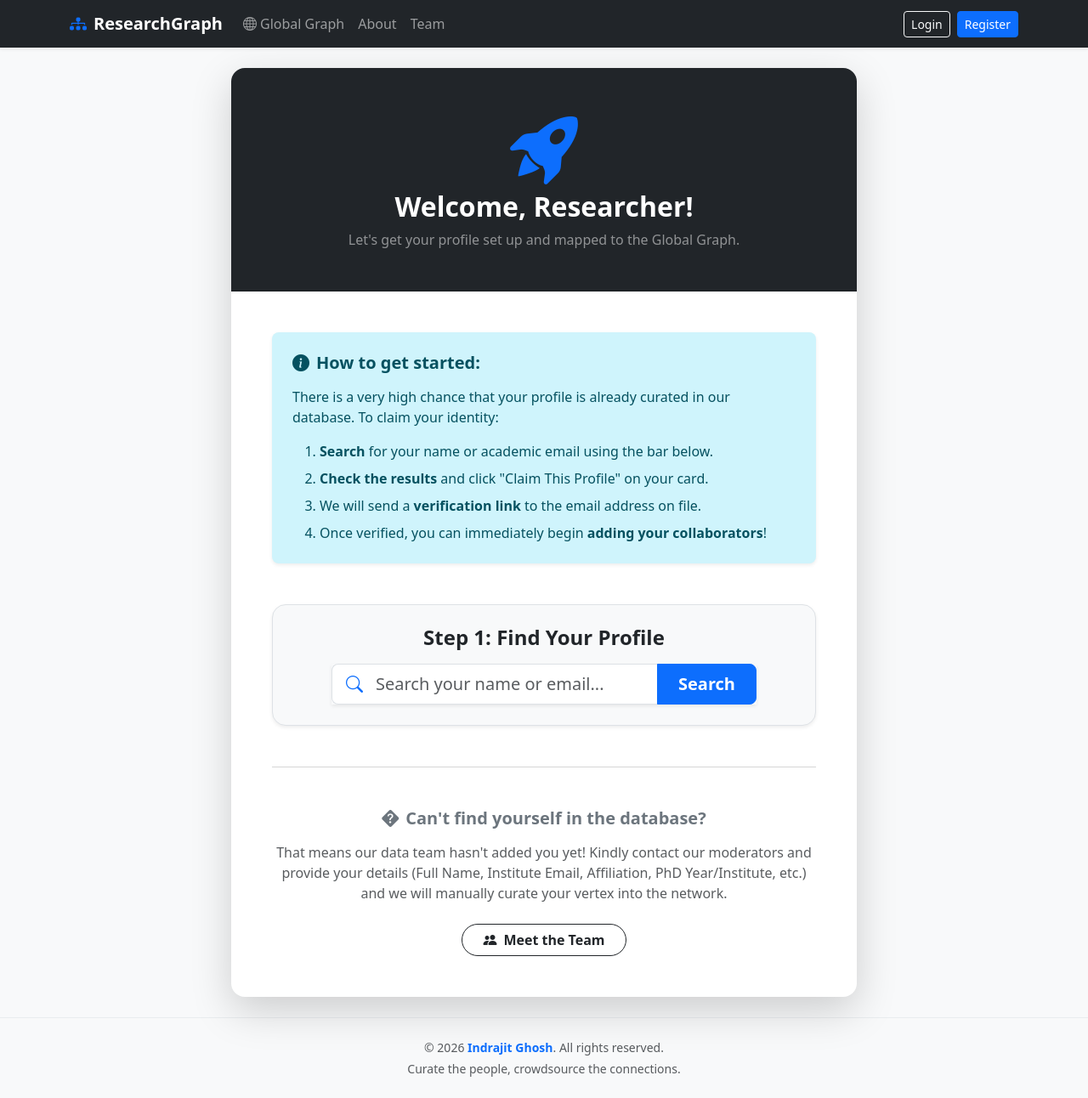
After one commit to indrajit912/ResearchGraph, a Flask app: page /welcome in a window 1280 px wide. The commit adds this page. Shown: the whole page at 85% size. Run offline with Flask 3, Linux system fonts and the light colour scheme.

Commit message:
aesthetic improvements

```diff
--- a/app/admin/routes.py
+++ b/app/admin/routes.py
@@ -282,6 +282,7 @@ def delete_researcher(uuid):
     collab_ids = [c.id for c in collabs]
     if collab_ids:
         CollaborationReport.query.filter(CollaborationReport.collaboration_id.in_(collab_ids)).delete(synchronize_session=False)
+        Collaboration.query.filter(Collaboration.id.in_(collab_ids)).delete(synchronize_session=False)
 
     ResearcherCorrectionReport.query.filter_by(researcher_id=uuid).delete(synchronize_session=False)
 
@@ -335,6 +336,7 @@ def resolve_researcher_report(report_id):
             collab_ids = [c.id for c in collabs]
             if collab_ids:
                 CollaborationReport.query.filter(CollaborationReport.collaboration_id.in_(collab_ids)).delete(synchronize_session=False)
+                Collaboration.query.filter(Collaboration.id.in_(collab_ids)).delete(synchronize_session=False)
 
             ResearcherCorrectionReport.query.filter(
                 ResearcherCorrectionReport.researcher_id == researcher.uuid,
--- a/app/main/routes.py
+++ b/app/main/routes.py
@@ -65,3 +65,8 @@ def team():
 @main_bp.route('/global-network')
 def global_network():
     return render_template('global_network.html')
+
+@main_bp.route('/welcome')
+def welcome():
+    form = SearchForm()
+    return render_template('welcome.html', form=form)
--- a/app/network/routes.py
+++ b/app/network/routes.py
@@ -11,8 +11,7 @@ from .forms import AddCollaborationForm, ReportCollaborationForm, ReportResearch
 @login_required
 def dashboard():
     if not current_user.researcher_id:
-        flash('Please search and claim your researcher profile first.', 'info')
-        return redirect(url_for('main.index'))
+        return redirect(url_for('main.welcome'))
 
     me = current_user.researcher
     # Get all collaborations where I am either A or B
--- a/app/templates/admin/researchers/create.html
+++ b/app/templates/admin/researchers/create.html
@@ -50,7 +50,7 @@
             <div class="row">
                 <div class="col-md-6 mb-3">
                     <label class="form-label text-muted small fw-bold text-uppercase"><i class="bi bi-building me-1"></i> {{ form.affiliation.label.text }}</label>
-                    {{ form.affiliation(class="form-control bg-light", placeholder="e.g. Stanford University") }}
+                    {{ form.affiliation(class="form-control bg-light", placeholder="e.g. Indian Statistical Institute") }}
                 </div>
                 <div class="col-md-6 mb-3">
                     <label class="form-label text-muted small fw-bold text-uppercase">{{ form.department.label.text }}</label>
--- a/app/templates/admin/researchers/edit.html
+++ b/app/templates/admin/researchers/edit.html
@@ -40,7 +40,7 @@
             <div class="row">
                 <div class="col-md-6 mb-3">
                     <label class="form-label text-muted small fw-bold text-uppercase"><i class="bi bi-building me-1"></i> {{ form.affiliation.label.text }}</label>
-                    {{ form.affiliation(class="form-control bg-light", placeholder="e.g. Stanford University") }}
+                    {{ form.affiliation(class="form-control bg-light", placeholder="e.g. Indian Statistical Institute") }}
                 </div>
                 <div class="col-md-6 mb-3">
                     <label class="form-label text-muted small fw-bold text-uppercase">{{ form.department.label.text }}</label>
--- a/app/templates/admin/researchers/view.html
+++ b/app/templates/admin/researchers/view.html
@@ -62,7 +62,7 @@
             <div class="row">
                 <div class="col-md-6 mb-3">
                     <label class="form-label text-muted small fw-bold text-uppercase"><i class="bi bi-building me-1"></i> {{ form.affiliation.label.text }}</label>
-                    {{ form.affiliation(class="form-control bg-light", disabled="disabled", placeholder="e.g. Stanford University") }}
+                    {{ form.affiliation(class="form-control bg-light", disabled="disabled", placeholder="e.g. Indian Statistical Institute") }}
                 </div>
                 <div class="col-md-6 mb-3">
                     <label class="form-label text-muted small fw-bold text-uppercase">{{ form.department.label.text }}</label>
--- a/app/templates/base.html
+++ b/app/templates/base.html
@@ -50,8 +50,11 @@
                         {% if current_user.has_role('ADMIN') or current_user.has_role('MODERATOR') %}
                             <a href="{{ url_for('admin.dashboard') }}" class="btn btn-warning btn-sm me-3">Admin</a>
                         {% endif %}
-                        {% set display_name = current_user.researcher.first_name if current_user.researcher else current_user.email.split('@')[0] %}
-                        <span class="text-white-50 small me-3" title="{{ current_user.email }}"><i class="bi bi-person-circle me-1"></i>{{ display_name }}</span>
+                        {% if current_user.researcher %}
+                            <span class="text-white small me-3 fw-bold font-monospace bg-dark px-2 py-1 rounded" title="{{ current_user.email }}"><i class="bi bi-at text-info"></i>{{ current_user.researcher.slug }}</span>
+                        {% else %}
+                            <span class="text-white-50 small me-3" title="{{ current_user.email }}"><i class="bi bi-person-circle me-1"></i>{{ current_user.email.split('@')[0].split('.')[0].capitalize() }}</span>
+                        {% endif %}
                         <a href="{{ url_for('auth.logout') }}" class="btn btn-secondary btn-sm">Logout</a>
                     {% else %}
                         <a href="{{ url_for('auth.login') }}" class="btn btn-outline-light btn-sm me-2">Login</a>
--- a/app/templates/network/dashboard.html
+++ b/app/templates/network/dashboard.html
@@ -26,7 +26,11 @@
             <div class="card-body text-center">
                 <img src="{{ researcher.avatar(128) }}" class="rounded-circle mb-3 border border-3 border-light shadow" alt="Profile Picture" style="width: 120px; height: 120px; object-fit: cover;">
                 <h4 class="card-title academic-header fw-bold mb-1">{{ researcher.display_name }}</h4>
-                <p class="text-muted mb-4 small"><i class="bi bi-building me-1"></i>{{ researcher.affiliation or 'Independent Researcher' }}</p>
+                <p class="text-muted mb-2 small"><i class="bi bi-building me-1"></i>{{ researcher.affiliation or 'Independent Researcher' }}</p>
+                <div class="mb-4">
+                    <span class="badge bg-dark px-3 py-2 fs-6 rounded-pill shadow-sm" title="Your unique ResearchGraph identifier" data-bs-toggle="tooltip"><i class="bi bi-at text-info"></i>{{ researcher.slug }}</span>
+                    <p class="text-muted mt-2 mb-0 px-2" style="font-size: 0.75rem; line-height: 1.4;">This is your globally unique <strong>slug</strong>. It acts as your permanent username to securely generate links for your Public Profile and ResearchGraph.</p>
+                </div>
 
                 <a href="{{ url_for('main.view_profile', slug=researcher.slug) }}" class="btn btn-outline-primary w-100 mb-2"><i class="bi bi-person-badge me-2"></i>View Public Profile</a>
                 <a href="{{ url_for('main.public_network', slug=researcher.slug) }}" class="btn btn-academic w-100 mb-2"><i class="bi bi-diagram-3-fill me-2"></i>View ResearchGraph</a>
--- /dev/null
+++ b/app/templates/welcome.html
@@ -0,0 +1,48 @@
+{% extends 'base.html' %}
+{% block title %}Welcome to ResearchGraph{% endblock %}
+
+{% block content %}
+<div class="row justify-content-center align-items-center" style="min-height: 70vh;">
+    <div class="col-lg-8">
+        <div class="card shadow-lg border-0 rounded-4 overflow-hidden">
+            <div class="card-header bg-dark text-white p-5 text-center">
+                <i class="bi bi-rocket-takeoff-fill display-1 text-primary mb-3"></i>
+                <h2 class="fw-bold academic-header mb-0">Welcome, Researcher!</h2>
+                <p class="text-white-50 mt-2 mb-0">Let's get your profile set up and mapped to the Global Graph.</p>
+            </div>
+
+            <div class="card-body p-5">
+                <div class="alert alert-info border-0 shadow-sm rounded-3 p-4 mb-5">
+                    <h5 class="fw-bold mb-3"><i class="bi bi-info-circle-fill me-2"></i>How to get started:</h5>
+                    <p class="mb-3">There is a very high chance that your profile is already curated in our database. To claim your identity:</p>
+                    <ol class="mb-0">
+                        <li class="mb-2"><strong>Search</strong> for your name or academic email using the bar below.</li>
+                        <li class="mb-2"><strong>Check the results</strong> and click "Claim This Profile" on your card.</li>
+                        <li class="mb-2">We will send a <strong>verification link</strong> to the email address on file.</li>
+                        <li>Once verified, you can immediately begin <strong>adding your collaborators</strong>!</li>
+                    </ol>
+                </div>
+
+                <div class="bg-light p-4 rounded-4 shadow-sm border text-center mb-5">
+                    <h4 class="fw-bold mb-3 text-dark">Step 1: Find Your Profile</h4>
+                    <form method="GET" action="{{ url_for('main.search') }}" class="d-flex mx-auto" style="max-width: 500px;">
+                        <div class="input-group input-group-lg shadow-sm">
+                            <span class="input-group-text bg-white border-end-0 text-primary"><i class="bi bi-search"></i></span>
+                            {{ form.q(class="form-control border-start-0 ps-0", placeholder="Search your name or email...") }}
+                            <button class="btn btn-primary fw-bold px-4" type="submit">Search</button>
+                        </div>
+                    </form>
+                </div>
+
+                <hr class="my-5 text-muted">
+
+                <div class="text-center">
+                    <h5 class="fw-bold text-secondary mb-3"><i class="bi bi-question-diamond-fill me-2"></i>Can't find yourself in the database?</h5>
+                    <p class="text-muted mb-0">That means our data team hasn't added you yet! Kindly contact our moderators and provide your details (Full Name, Institute Email, Affiliation, PhD Year/Institute, etc.) and we will manually curate your vertex into the network.</p>
+                    <a href="{{ url_for('main.team') }}" class="btn btn-outline-dark mt-4 rounded-pill fw-bold px-4"><i class="bi bi-people-fill me-2"></i>Meet the Team</a>
+                </div>
+            </div>
+        </div>
+    </div>
+</div>
+{% endblock %}
```
Also changed, not shown: add_welcome_route.py (added, +19 -0 lines), app/auth/routes.py (+22 -2 lines), app/services/email_service.py (+13 -1 lines), app/templates/search_results.html (+8 -4 lines).
